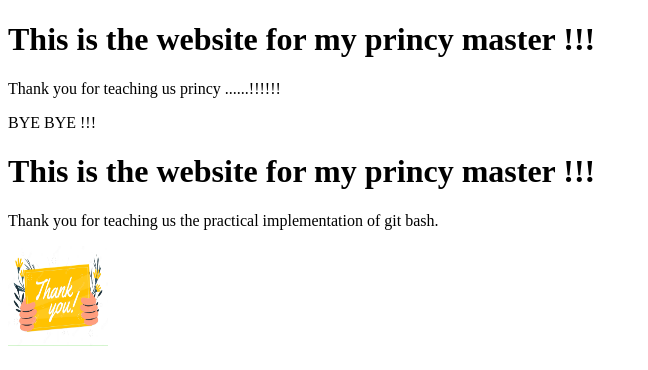
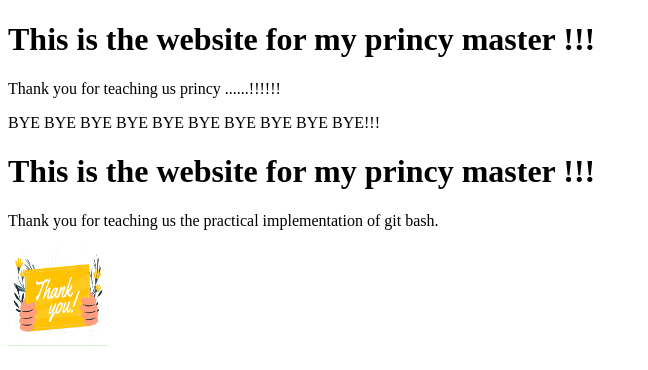
Before and after one commit to Shreya-1802/TeachingMyKids, a plain HTML site: page index.html in a window 1280 px wide. Shown: the whole page, without its empty margins (0-648 px from the left). Drawn offline with Linux system fonts and the light colour scheme.

Commit message:
committed  by ansh

```diff
--- a/index.html
+++ b/index.html
@@ -8,7 +8,7 @@
 <body>
     <h1>This is the website for my princy master !!!</h1>
     <p> Thank you for teaching us princy ......!!!!!!</p>
-    <p>BYE BYE !!!</p>
+    <p>BYE BYE BYE BYE BYE BYE BYE BYE BYE BYE!!!</p>
     <h1>This is the website for my  princy  master !!!</h1>
     <p> Thank you for teaching us the practical implementation of git bash.</p>
     <img src="img1.png" alt="nothing"  width="100px" height="100px">
```
